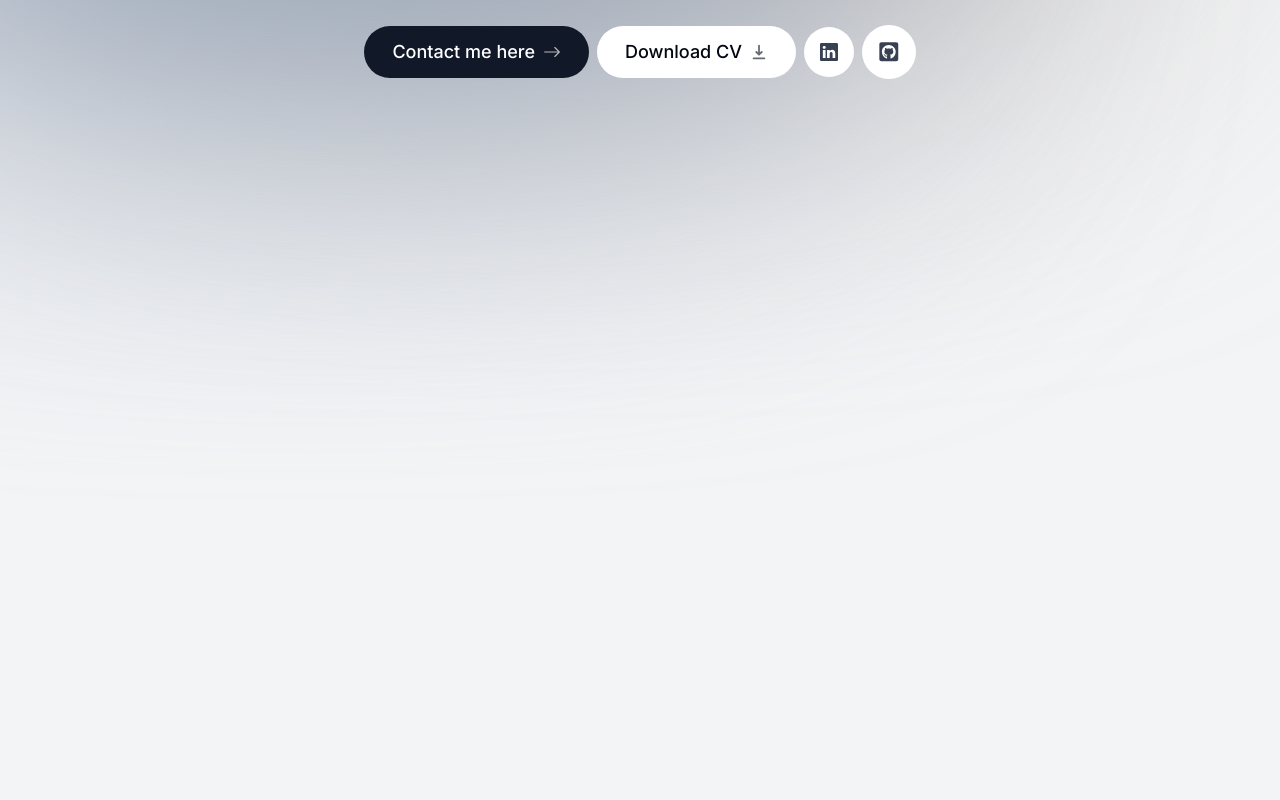
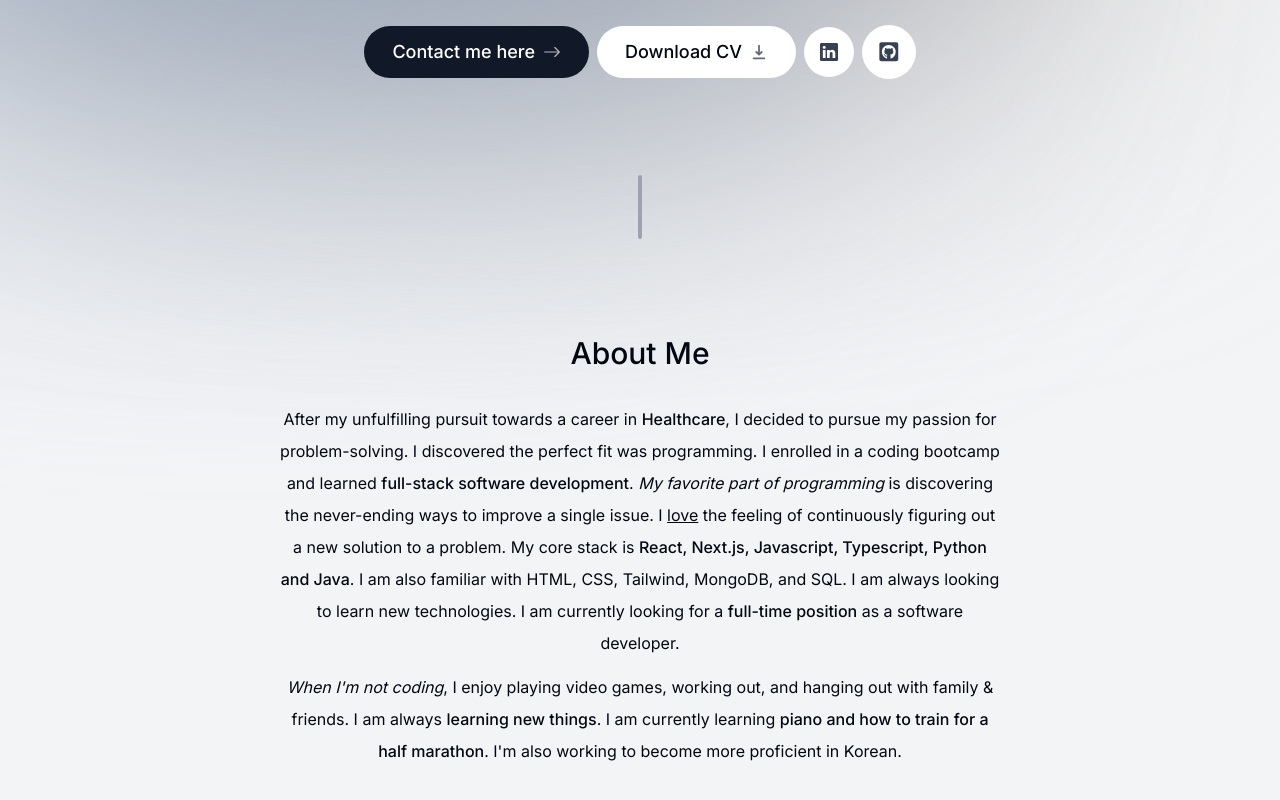
Before and after one commit to em-ess/portfolio-site, a Next.js app: page / in a window 1280 px wide. Shown: the part 406-1206 px from the top of the page. Built offline with nearby package versions, Linux system fonts and the light colour scheme.

Commit message:
Created section-heading component. Created section spacer component. Created about paragraph.

```diff
--- a/app/page.tsx
+++ b/app/page.tsx
@@ -1,9 +1,13 @@
+import About from "@/components/about";
 import Profile from "@/components/profile";
+import Spacer from "@/components/spacer";
 
 export default function Home() {
   return (
     <main className="flex flex-col items-center px-4">
       <Profile />
+      <Spacer />
+      <About />
     </main>
   );
 }
--- /dev/null
+++ b/components/about.tsx
@@ -0,0 +1,47 @@
+"use client";
+
+import React from "react";
+import SectionHeading from "./section-heading";
+import { motion } from "framer-motion";
+
+export default function About() {
+  return (
+    <motion.section
+      className="mb-28 max-w-[45rem] text-center leading-8 sm:mb-40 scroll-mt-28"
+      initial={{ opacity: 0, y: 100 }}
+      animate={{ opacity: 1, y: 0 }}
+      transition={{ delay: 0.175 }}
+    >
+      <SectionHeading>About me</SectionHeading>
+      <p className="mb-3">
+        After my unfulfilling pursuit towards a career in{" "}
+        <span className="font-medium">Healthcare</span>, I decided to pursue my
+        passion for problem-solving. I discovered the perfect fit was
+        programming. I enrolled in a coding bootcamp and learned{" "}
+        <span className="font-medium">full-stack software development</span>.{" "}
+        <span className="italic">My favorite part of programming</span> is
+        discovering the never-ending ways to improve a single issue. I{" "}
+        <span className="underline">love</span> the feeling of continuously
+        figuring out a new solution to a problem. My core stack is{" "}
+        <span className="font-medium">
+          React, Next.js, Javascript, Typescript, Python and Java
+        </span>
+        . I am also familiar with HTML, CSS, Tailwind, MongoDB, and SQL. I am
+        always looking to learn new technologies. I am currently looking for a{" "}
+        <span className="font-medium">full-time position</span> as a software
+        developer.
+      </p>
+
+      <p>
+        <span className="italic">When I'm not coding</span>, I enjoy playing
+        video games, working out, and hanging out with family & friends. I am
+        always <span className="font-medium">learning new things</span>. I am
+        currently learning{" "}
+        <span className="font-medium">
+          piano and how to train for a half marathon
+        </span>
+        . I'm also working to become more proficient in Korean.
+      </p>
+    </motion.section>
+  );
+}
--- a/components/profile.tsx
+++ b/components/profile.tsx
@@ -10,7 +10,7 @@ import { FaGithubSquare } from "react-icons/fa";
 
 export default function Profile() {
   return (
-    <section className="mb-28 max-w-[50rem] text-center sm:mb-0 scroll-mt-[100rem]">
+    <motion.section className="mb-28 max-w-[50rem] text-center sm:mb-0 scroll-mt-[100rem]">
       <div className="flex items-center justify-center">
         <div className="relative">
           <motion.div
@@ -28,7 +28,7 @@ export default function Profile() {
               height="570"
               quality="95"
               priority={true}
-              className="h-24 w-24 rounded-full object-cover border-[0.15rem] border-white shadow-xl"
+              className="h-24 w-24 rounded-full object-cover border-[0.1rem] border-white shadow-xl"
             />
           </motion.div>
           <motion.span
@@ -97,6 +97,6 @@ export default function Profile() {
           <FaGithubSquare />
         </a>
       </motion.div>
-    </section>
+    </motion.section>
   );
 }
--- /dev/null
+++ b/components/section-heading.tsx
@@ -0,0 +1,13 @@
+import React from "react";
+
+type SectionHeadingProps = {
+  children: React.ReactNode;
+};
+
+export default function SectionHeading({ children }: SectionHeadingProps) {
+  return (
+    <h2 className="text-3xl font-medium capitalize mb-8 text-center">
+      {children}
+    </h2>
+  );
+}
--- /dev/null
+++ b/components/spacer.tsx
@@ -0,0 +1,15 @@
+"use client";
+
+import React from "react";
+import { motion } from "framer-motion";
+
+export default function Spacer() {
+  return (
+    <motion.div
+      className="bg-gray-400 my-24 h-16 w-1 rounded-full hidden sm:block dark:bg-opacity-20"
+      initial={{ opacity: 0, y: 100 }}
+      animate={{ opacity: 1, y: 0 }}
+      transition={{ delay: 0.125 }}
+    ></motion.div>
+  );
+}
```
